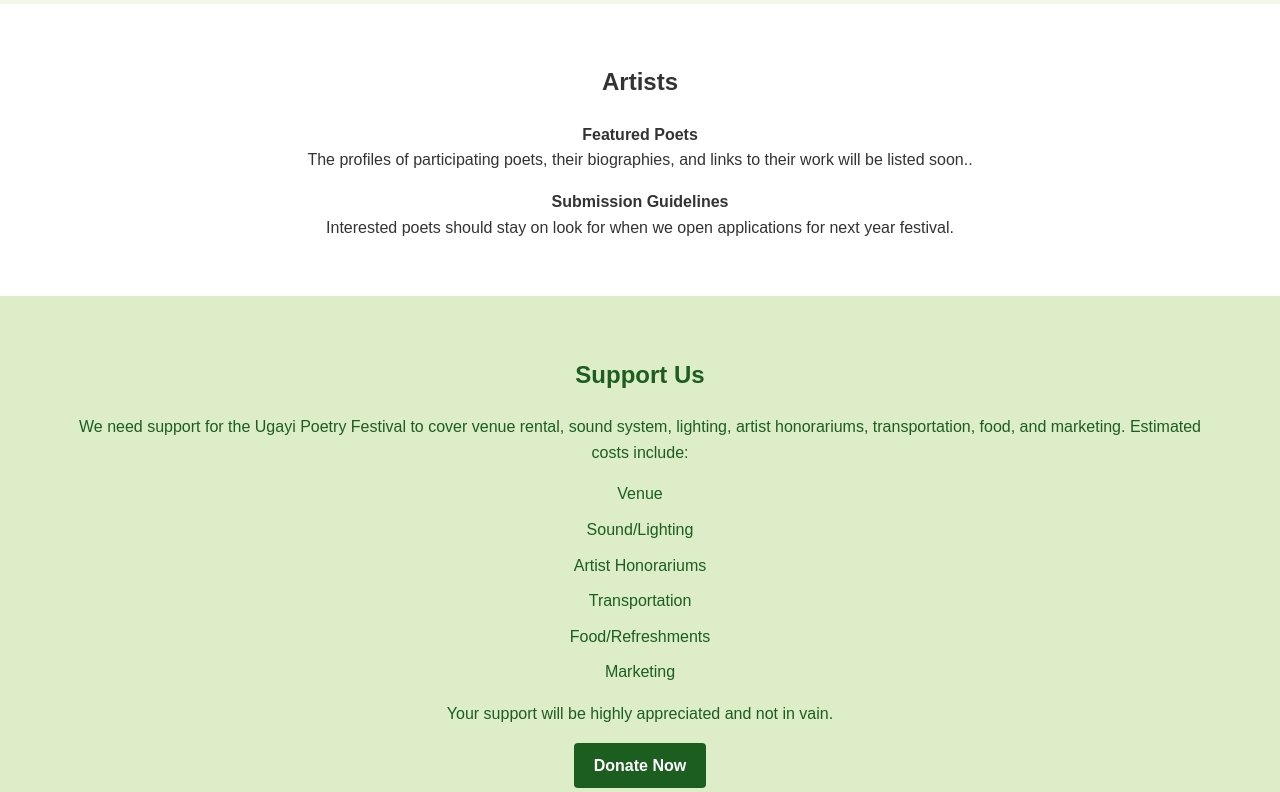
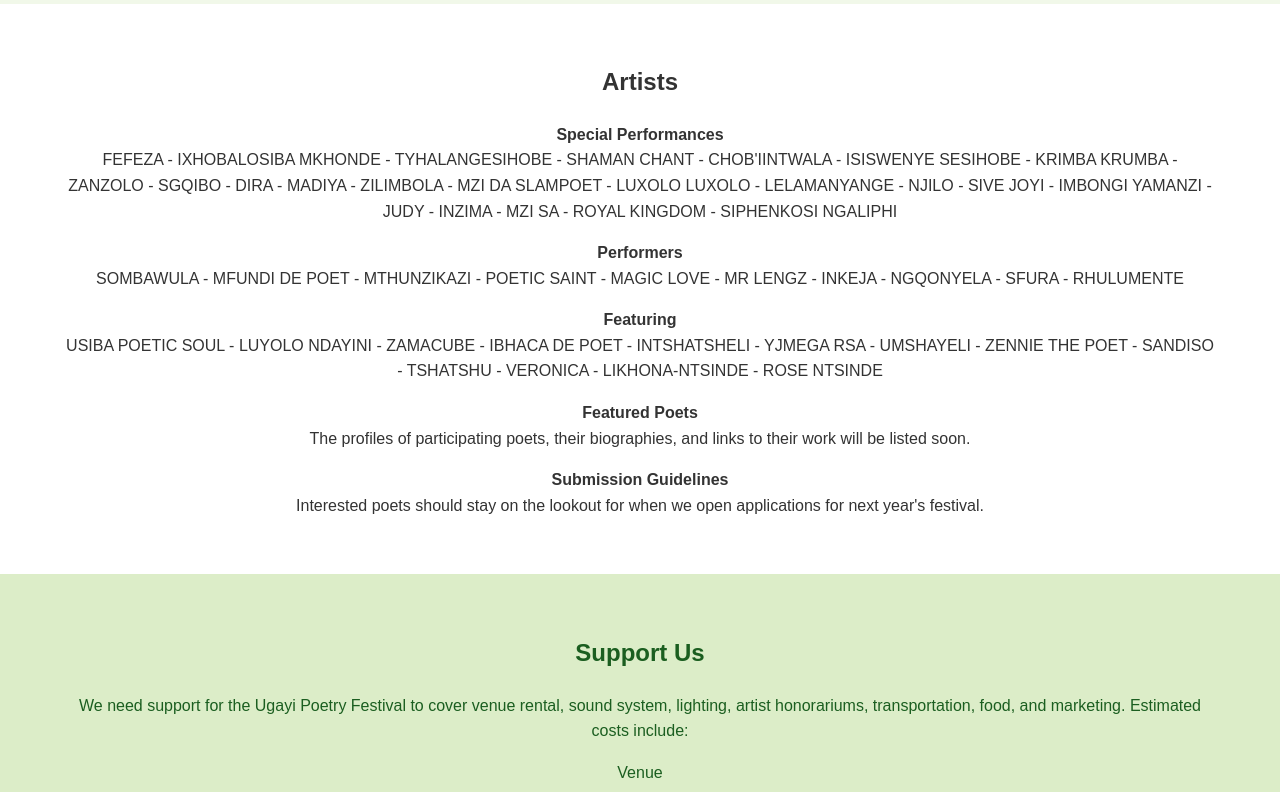
Before and after one commit to NtloyiyaOkuhle/ugayi, a plain HTML site: page index.html in a window 1280 px wide. Shown: the part 4680-5472 px from the top of the page. Drawn offline with Linux system fonts and the light colour scheme; a script that the page names is missing.

Commit message:
Update index.html with featured artists

```diff
--- a/index.html
+++ b/index.html
@@ -57,11 +57,21 @@
     <section id="artists">
         <div class="container">
             <h2>Artists</h2>
-            <p><strong>Featured Poets</strong><br>The profiles of participating poets, their biographies, and links to their work will be listed soon..</p>
-            <p><strong>Submission Guidelines</strong><br>Interested poets should stay on look for when we open applications for next year festival.</p>
+            <p><strong>Special Performances</strong><br>
+            FEFEZA - IXHOBALOSIBA MKHONDE - TYHALANGESIHOBE - SHAMAN CHANT - CHOB'IINTWALA - ISISWENYE SESIHOBE - KRIMBA KRUMBA - ZANZOLO - SGQIBO - DIRA - MADIYA - ZILIMBOLA - MZI DA SLAMPOET - LUXOLO LUXOLO - LELAMANYANGE - NJILO - SIVE JOYI - IMBONGI YAMANZI - JUDY - INZIMA - MZI SA - ROYAL KINGDOM - SIPHENKOSI NGALIPHI
+            </p>
+            <p><strong>Performers</strong><br>
+            SOMBAWULA - MFUNDI DE POET - MTHUNZIKAZI - POETIC SAINT - MAGIC LOVE - MR LENGZ - INKEJA - NGQONYELA - SFURA - RHULUMENTE
+            </p>
+            <p><strong>Featuring</strong><br>
+            USIBA POETIC SOUL - LUYOLO NDAYINI - ZAMACUBE - IBHACA DE POET - INTSHATSHELI - YJMEGA RSA - UMSHAYELI - ZENNIE THE POET - SANDISO - TSHATSHU - VERONICA - LIKHONA-NTSINDE - ROSE NTSINDE
+            </p>
+            <p><strong>Featured Poets</strong><br>The profiles of participating poets, their biographies, and links to their work will be listed soon.</p>
+            <p><strong>Submission Guidelines</strong><br>Interested poets should stay on the lookout for when we open applications for next year's festival.</p>
             <!--<img src="images/featured-poet.jpg" alt="Featured Poet."> -->
         </div>
     </section>
+
 
     <section id="support">
         <div class="container">
```
